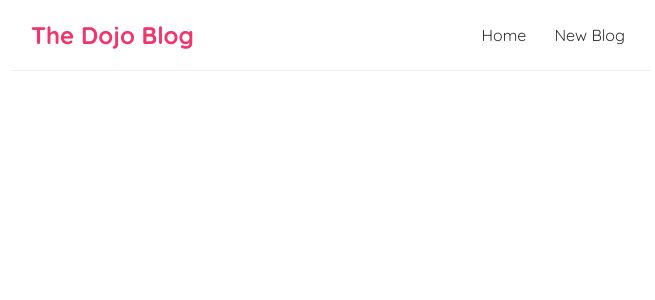
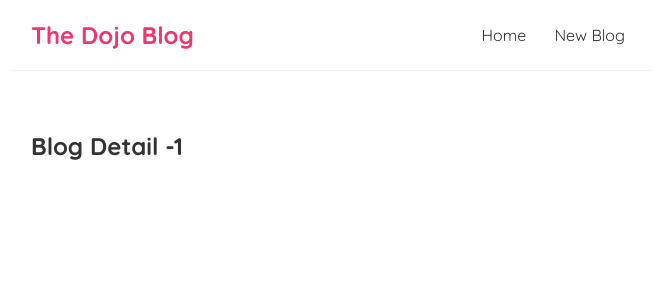
Before and after one commit to Waqarcode/dojo-blog, a React (Create React App) app: page /blog/1 in a window 1280 px wide. Shown: the top 300 px of the page, without its empty margins (309-964 px from the left). Built offline with nearby package versions, Linux system fonts and the light colour scheme.

Commit message:
useParams

```diff
--- a/src/App.js
+++ b/src/App.js
@@ -1,3 +1,4 @@
+import BlogDetails from './Components/BlogDetail/BlogDetails';
 import Create from './Components/Create/CreateComponent';
 import Home from './Components/Home/HomeComponent';
 import Navbar from './Components/Nav/NavbarComponent';
@@ -16,6 +17,9 @@ function App() {
             <Route path="/Create">
               <Create />
             </Route>
+            <Route path="/blog/:id">
+              <BlogDetails />
+            </Route>
           </Switch>
         </div>
       </div>
--- /dev/null
+++ b/src/Components/BlogDetail/BlogDetails.js
@@ -0,0 +1,12 @@
+import { useParams } from "react-router-dom";
+
+const BlogDetails = () => {
+    const { id } = useParams();
+    return (
+        <div className="blog-detail">
+            <h2>Blog Detail -{id}</h2>
+        </div>
+    );
+}
+
+export default BlogDetails;
--- a/src/Components/BlogList/BlogListComponent.js
+++ b/src/Components/BlogList/BlogListComponent.js
@@ -1,19 +1,22 @@
+import { Link } from "react-router-dom";
 
 //prop More Detail in Doc file of React
-const BlogList = ({blogs, title}) => {
+const BlogList = ({ blogs, title }) => {
     return (
         <div className="blog-list">
             <h2>
                 {title}
             </h2>
-            {blogs.map(blog =>(
-                    <div className="blog-preview" key={blog.id}>
+            {blogs.map(blog => (
+                <div className="blog-preview" key={blog.id}>
+                    <Link to={`/blog/${blog.id}`}>
                         <h2>{blog.title}</h2>
                         <p>Written by {blog.author}</p>
-                    </div>
-                ))}
+                    </Link>
+                </div>
+            ))}
         </div>
-     );
+    );
 }
 
 export default BlogList;
```
